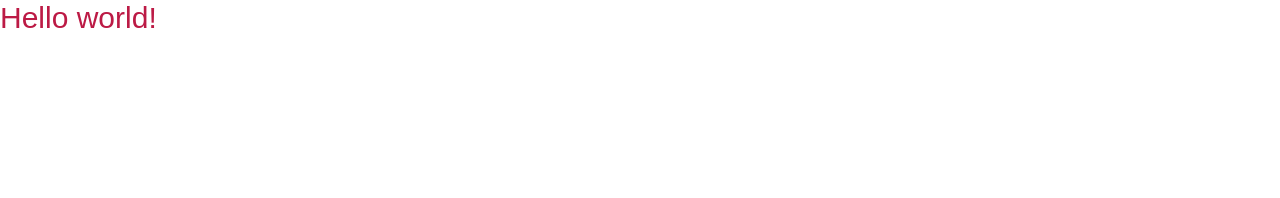
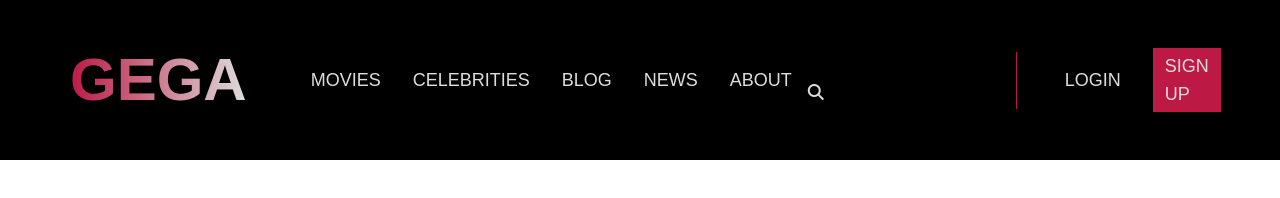
Before and after one commit to sergentrkmdg/gega-project, a plain HTML site: page public/index.html in a window 1280 px wide. Drawn offline with Linux system fonts and the light colour scheme; a web font is replaced by a local one.

Commit message:
header yapısı

```diff
--- a/public/index.html
+++ b/public/index.html
@@ -8,14 +8,44 @@
   <link rel="preconnect" href="https://fonts.gstatic.com" crossorigin>
   <link href="https://fonts.googleapis.com/css2?family=Gemunu+Libre:wght@400;700&family=Open+Sans&display=swap"
     rel="stylesheet">
+   <!--Font awesome-->
+   <link rel="stylesheet" href="https://cdnjs.cloudflare.com/ajax/libs/font-awesome/6.3.0/css/all.min.css" integrity="sha512-SzlrxWUlpfuzQ+pcUCosxcglQRNAq/DZjVsC0lE40xsADsfeQoEypE+enwcOiGjk/bSuGGKHEyjSoQ1zVisanQ==" crossorigin="anonymous" referrerpolicy="no-referrer" />
     <link href="./css/styles.css" rel="stylesheet">
 </head>
 <body>
-  <div class="container">
-    <h1 class="text-3xl font-gemunu text-gega-red">
-    Hello world!
-  </h1>
-  </div>
+     <!--Header Section-->
+     <header class="bg-black py-12 text-gega-grey font-gemunu uppercase">
+     <!--Header Container-->
+     <div class="container flex items-center justify-between space-x-16">
+     <!-- Logo -->
+      <a href="" class="text-6xl font-bold text-transparent bg-gradient-to-r bg-clip-text from-gega-red to-gega-grey">GEGA</a>
+      <!-- Navigation -->
+      <nav class="flex justify-between flex-1">
+      <!-- Menu-->
+      <div class="flex items-center text-lg space-x-8">
+        <a href="" class="hover:text-gega-melon transition duration-500">Movies</a>
+        <a href="" class="hover:text-gega-melon transition duration-500">celebrities</a>
+        <a href="" class="hover:text-gega-melon transition duration-500">blog</a>
+        <a href="" class="hover:text-gega-melon transition duration-500">news</a>
+        <a href="" class="hover:text-gega-melon transition duration-500">about</a>
+      </div>
+      <div class="flex items-center space-x-8">
+        <!--Search Area-->
+        <form >
+          <div class="group border-r px-4 mx-4 py-1 border-gega-red">
+            <input type="text" class="opacity-0 group-hover:opacity-100 bg-transparent border-b border-gega-red focus:outline-none w-44 transition duration-500 ">
+            <button class="-ml-4 group-hover:ml-0 transition duration-500"><i class="fas fa-search group-hover:text-gega-red transition duration-500"></i></button>
+          </div>
+        </form>
+        <!--Signup Area-->
+        <div class="flex items-center space-x-8 text-lg">
+          <a href="#">Login</a>
+          <a href="#" class="bg-gega-red px-3 py-1 hover:bg-rose-600 hover:text-gega-grey cursor-pointer transition duration-500">Sign Up</a>
 
+        </div>
+      </div>
+      </nav>
+     </div>
+  </header>
 </body>
 </html>
--- a/tailwind.config.js
+++ b/tailwind.config.js
@@ -4,6 +4,11 @@ module.exports = {
   theme: {
     container:{
       center:true,
+      screens:{
+        lg:"1140px",
+        xl:"1140px",
+        "2xl":"1140px",
+      },
     },
     extend: {
       fontFamily: {
```
Also changed, not shown: public/css/styles.css.
